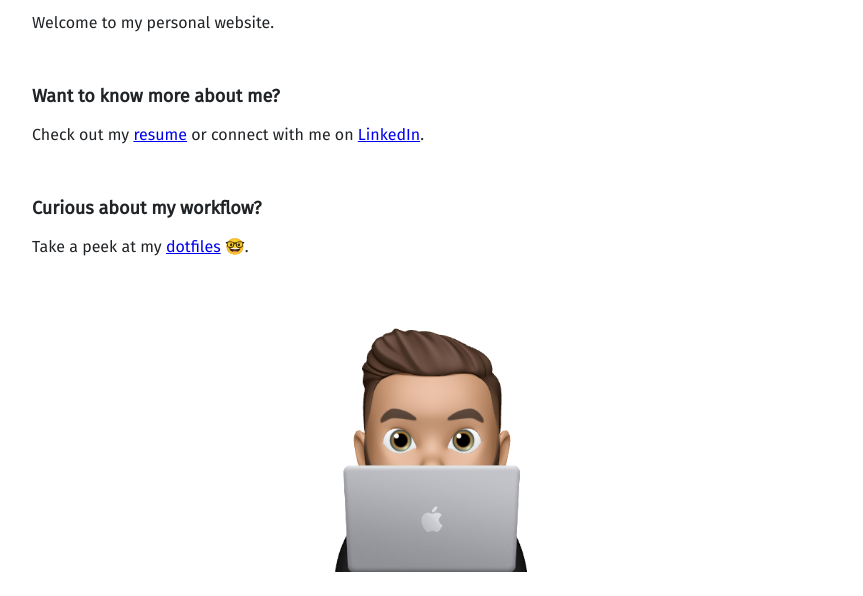
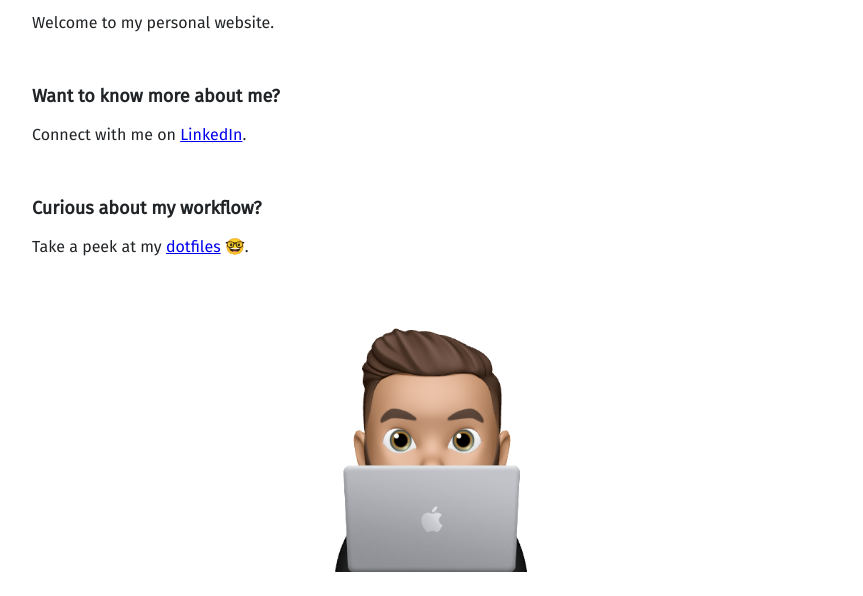
Before and after one commit to justmejulian/justmejulian.github.io, an Astro site: page / in a window 1280 px wide. Shown: the part 165-761 px from the top of the page, without its empty margins (208-1071 px from the left). Built offline with nearby package versions, Linux system fonts and the light colour scheme; Astro itself is replaced by a stand-in of ours.

Commit message:
refactor: remove resume link text and href

```diff
--- a/src/pages/index.astro
+++ b/src/pages/index.astro
@@ -14,12 +14,7 @@ import Memoji from '@images/memoji.png';
     <br />
     <p class="question">Want to know more about me?</p>
     <p>
-      Check out my
-      <a
-        href="https://raw.githubusercontent.com/justmejulian/resume/1d9d8e6d13d79e51b073a7fa25fe99b341c6a55c/resume/resume.pdf"
-        target="_blank"
-        rel="noopener noreferrer">resume</a
-      > or connect with me on
+      Connect with me on
       <a
         href="https://ch.linkedin.com/in/julian-visser-8b4b21180"
         target="_blank"
```
